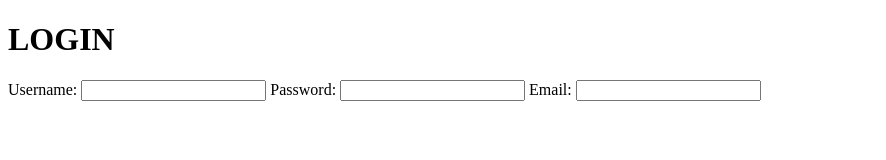
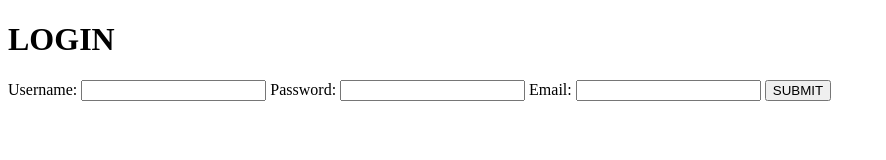
Before and after one commit to amruthavk56-sys/sample-project, a plain HTML site: page login.html in a window 1280 px wide. Shown: the whole page, without its empty margins (0-886 px from the left). Drawn offline with Linux system fonts and the light colour scheme.

Commit message:
Button created

```diff
--- a/login.html
+++ b/login.html
@@ -10,5 +10,6 @@
     Username: <input type="text">
     Password: <input type="password">
     Email: <input type="email">
+    <button>SUBMIT</button>
 </body>
 </html>
```
